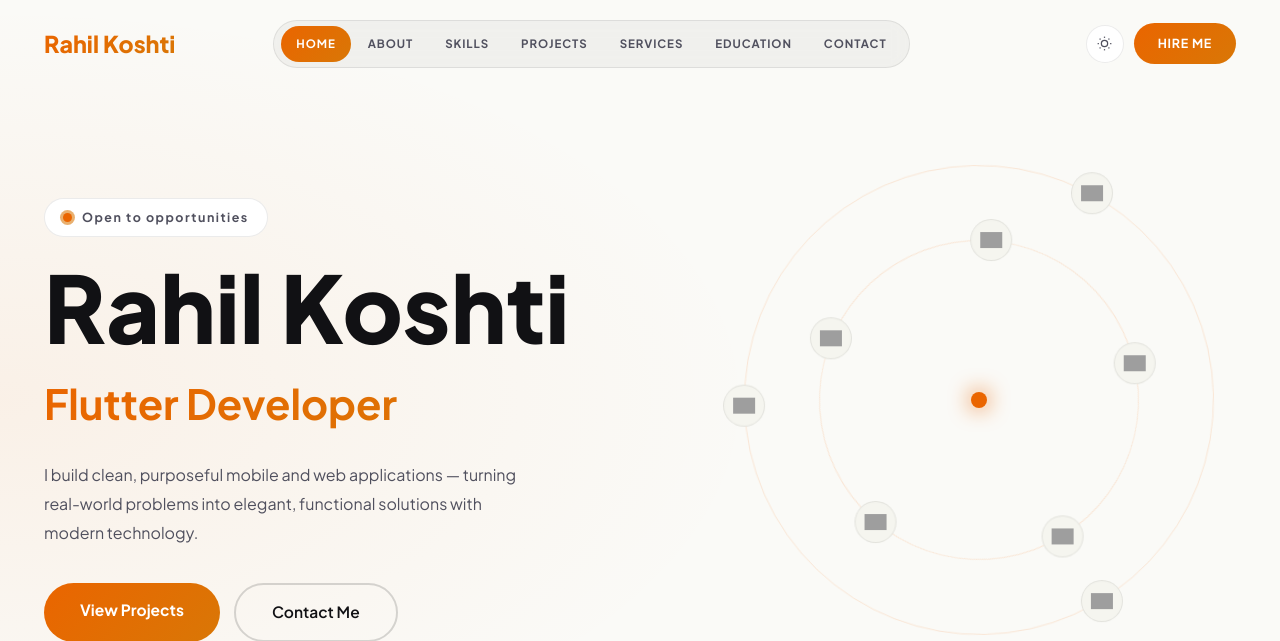
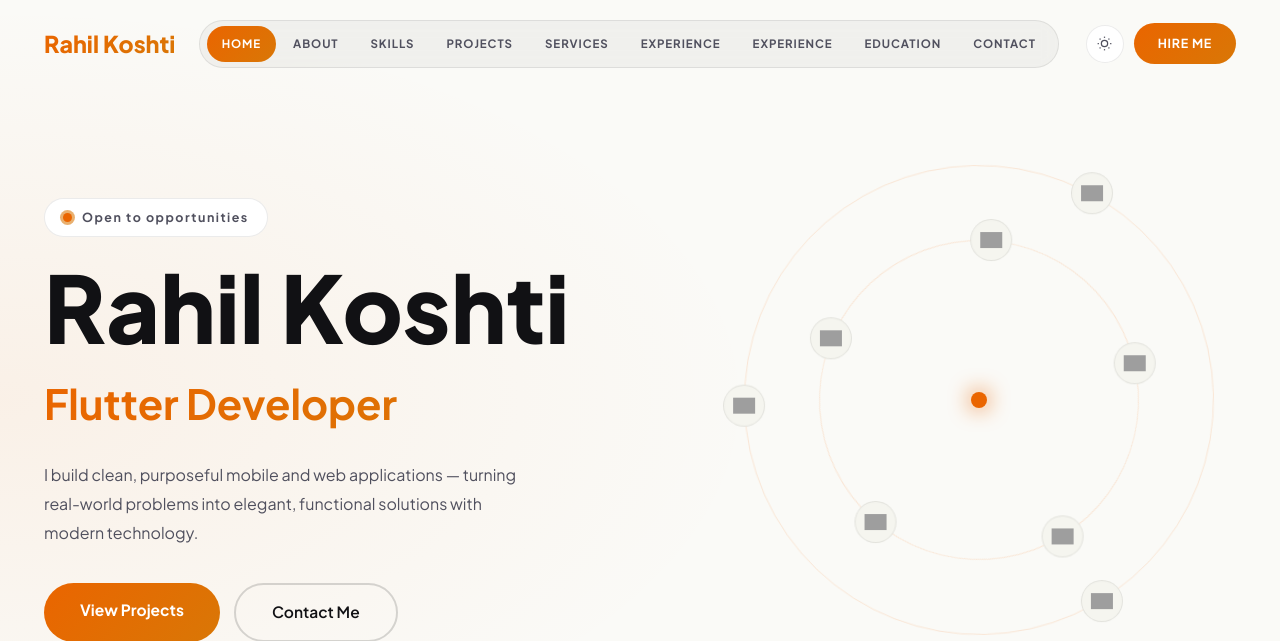
Before and after one commit to Rahilkoshti29/rahil-portfolio, a Django app: page / in a window 1280 px wide. Shown: the top 641 px of the page. Run offline with Django 5.2, Linux system fonts and the light colour scheme; grey boxes are pictures that could not be loaded.

Commit message:
content updated

```diff
--- a/backend/portfolio_project/portfolio/templates/portfolio/index.html
+++ b/backend/portfolio_project/portfolio/templates/portfolio/index.html
@@ -55,6 +55,8 @@
     <a href="#skills"       class="nl" data-s="skills">SKILLS</a>
     <a href="#projects"     class="nl" data-s="projects">PROJECTS</a>
     <a href="#services" class="nl" data-s="services">SERVICES</a>
+    <a href="#experience" class="nl" data-s="experience">EXPERIENCE</a>
+    <a href="#experience"    class="nl" data-s="experience">EXPERIENCE</a>
     <a href="#education"    class="nl" data-s="education">EDUCATION</a>
     <a href="#contact"      class="nl" data-s="contact">CONTACT</a>
   </nav>
@@ -385,7 +387,9 @@
     <div class="sline"></div>
     <div class="edu-exp-grid">
 
-      <div class="edu-col">
+      <!-- Experience First -->
+
+      <div class="edu-col" id="experience">
         <div class="col-hd"><span>🎓</span> Education</div>
         <div class="tl-item reveal">
           <div class="tl-dot"></div>
@@ -409,7 +413,7 @@
         </div>
       </div>
 
-      <div class="edu-col">
+      <div class="edu-col" id="education">
         <div class="col-hd"><span>💼</span> Experience</div>
         <div class="tl-item reveal">
           <div class="tl-dot accent-dot"></div>
```
